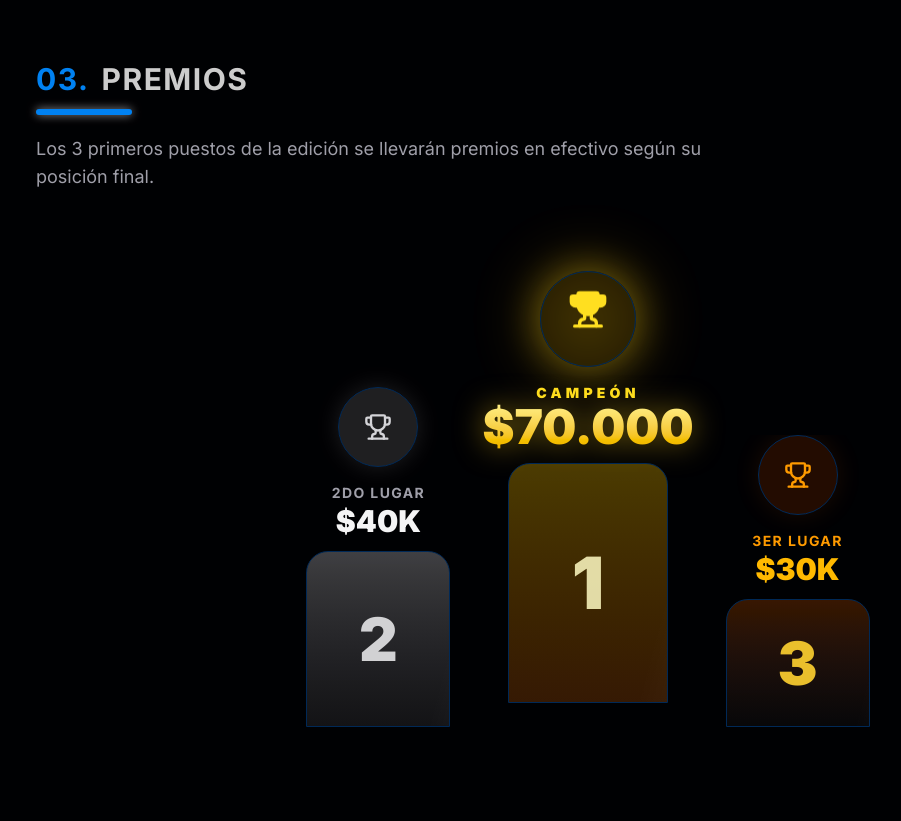
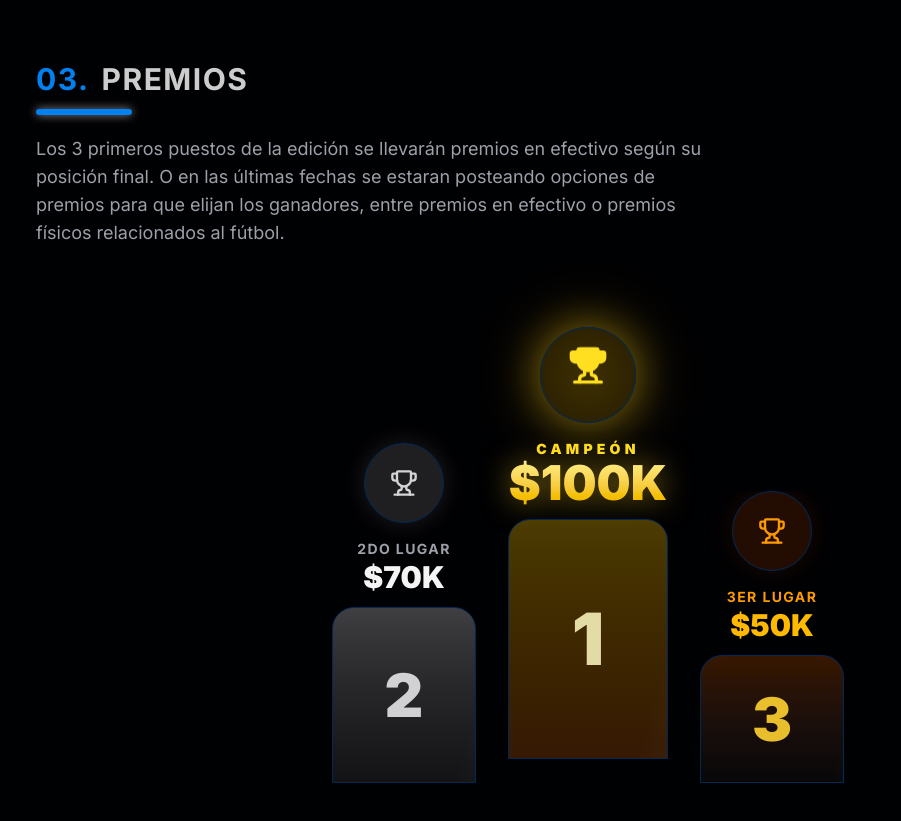
Before and after one commit to Wida7/s-futbol, a Next.js app: page /information in a window 1280 px wide. Shown: the part 2700-3521 px from the top of the page, without its empty margins (52-953 px from the left). Before the commit the page ends 3499 px from the top, so only its background shows below. Built offline with nearby package versions, Linux system fonts and the light colour scheme.

Commit message:
Actualización premios

```diff
--- a/app/information/page.tsx
+++ b/app/information/page.tsx
@@ -242,7 +242,7 @@ export default function InformationPage() {
             <div className="flex justify-start h-1.5 w-24 bg-primary rounded-full mx-auto md:mx-0 shadow-[0_0_10px_rgba(255,255,255,0.6)]"></div>
 
             <p className="mt-5 text-zinc-400 text-lg max-w-2xl mx-auto md:mx-0">
-              Los 3 primeros puestos de la edición se llevarán premios en efectivo según su posición final.
+              Los 3 primeros puestos de la edición se llevarán premios en efectivo según su posición final. O en las últimas fechas se estaran posteando opciones de premios para que elijan los ganadores, entre premios en efectivo o premios físicos relacionados al fútbol.
             </p>
           </div>
 
@@ -261,7 +261,7 @@ export default function InformationPage() {
                 </p>
 
                 <div className="text-2xl sm:text-3xl font-black text-zinc-100">
-                  $40K
+                  $70K
                 </div>
               </div>
 
@@ -298,7 +298,7 @@ export default function InformationPage() {
                 </p>
 
                 <div className="text-3xl sm:text-5xl font-black bg-linear-to-b from-yellow-200 to-yellow-500 bg-clip-text text-transparent drop-shadow-[0_0_15px_rgba(250,204,21,0.5)]">
-                  $70.000
+                  $100K
                 </div>
               </div>
 
@@ -330,7 +330,7 @@ export default function InformationPage() {
                 </p>
 
                 <div className="text-2xl sm:text-3xl font-black text-amber-400">
-                  $30K
+                  $50K
                 </div>
               </div>
 
```
